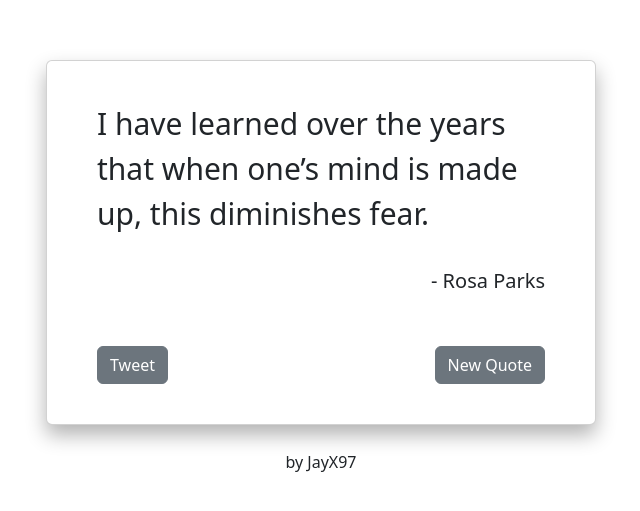
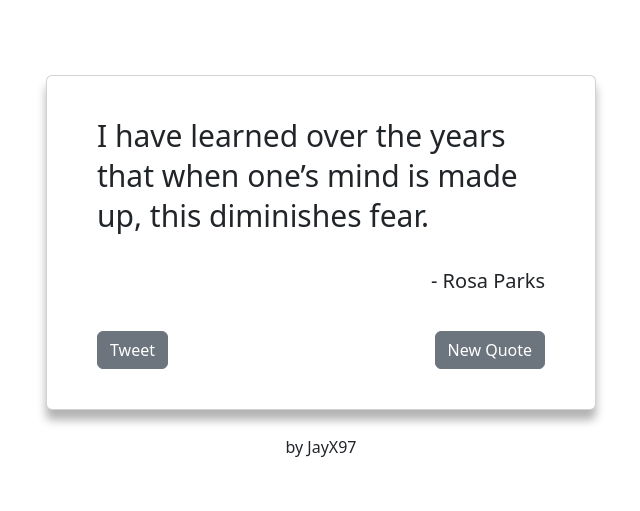
Before and after one commit to JayX97/RandomQuoteMachine, a React (Create React App) app: page / in a window 1280 px wide. Shown: the part 125-636 px from the top of the page, without its empty margins (319-959 px from the left). Built offline with nearby package versions, Linux system fonts and the light colour scheme.

Commit message:
Added functionality to Tweet button

```diff
--- a/src/App.js
+++ b/src/App.js
@@ -17,7 +17,7 @@ function App() {
     <div id="wrapper">
       <QuoteBox quote={quote} randomQuote={randomQuote} />
       <div className="footer">
-        <p>by <a id="author-link" href="https://github.com/JayX97">JayX97</a></p>
+        <p>by <a id="author-link" href="https://github.com/JayX97" target="_blank">JayX97</a></p>
       </div>
     </div>
   );
--- a/src/QuoteBox.js
+++ b/src/QuoteBox.js
@@ -4,6 +4,7 @@ const QuoteBox = (props) => {
     //const quote = quotesData.quotes[0];
     const quote = props.quote;
     const randomQuote = props.randomQuote;
+    const twitterLink = "https://twitter.com/intent/tweet?text=" + encodeURIComponent(quote.quote) + " - " + encodeURIComponent(quote.author) + "&hashtags=quote"; // used to encode quote for Twitter Tweet intent
 
     return (
         <div id="quote-box" className="card">
@@ -14,7 +15,7 @@ const QuoteBox = (props) => {
                 <span id="author">- {quote.author}</span>
             </div>
             <div className="buttons">
-                <a id="tweet-quote" className="btn btn-secondary" href="twitter.com/intent/tweet" target="_blank">Tweet</a>
+                <a id="tweet-quote" className="btn btn-secondary" href={twitterLink} target="_blank">Tweet</a>
                 <button id="new-quote" className="btn btn-secondary" onClick={randomQuote}>New Quote</button>
             </div>
         </div>
--- a/src/index.css
+++ b/src/index.css
@@ -24,11 +24,12 @@ code {
   width: 550px;
   margin: 0 auto;
   padding: 40px 50px;
-  box-shadow: 0px 10px 20px 0px rgba(0,0,0,0.30);
+  box-shadow: 0px 10px 10px 0px rgba(0,0,0,0.30);
 }
 
 .quote-text {
   font-size: 30px;
+  line-height: 40px;
 }
 
 .quote-author {
@@ -41,7 +42,7 @@ code {
 .buttons {
   display: flex;
   justify-content: space-between;
-  padding-top: 50px;
+  padding-top: 35px;
 }
 
 .footer {
```
